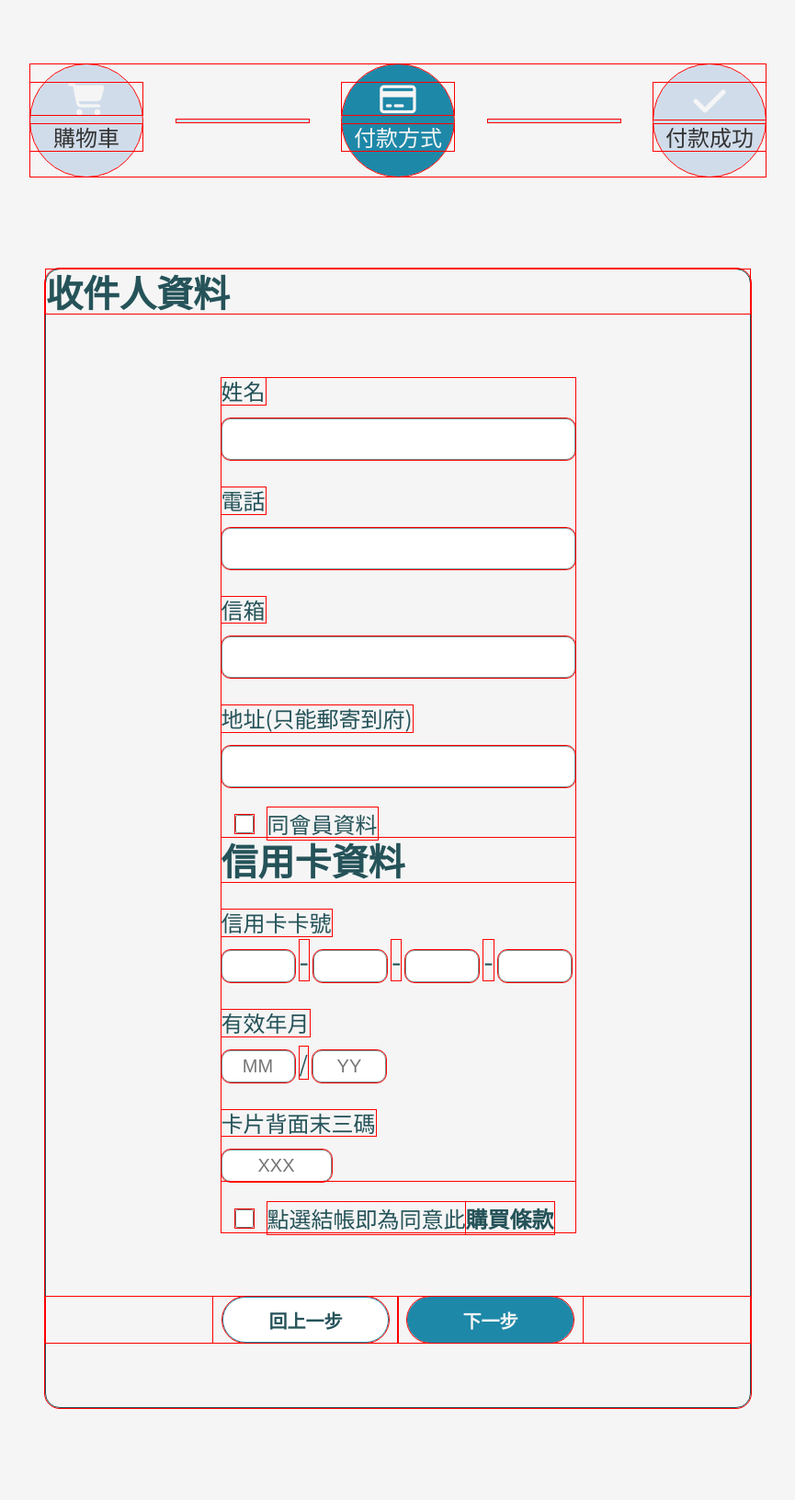
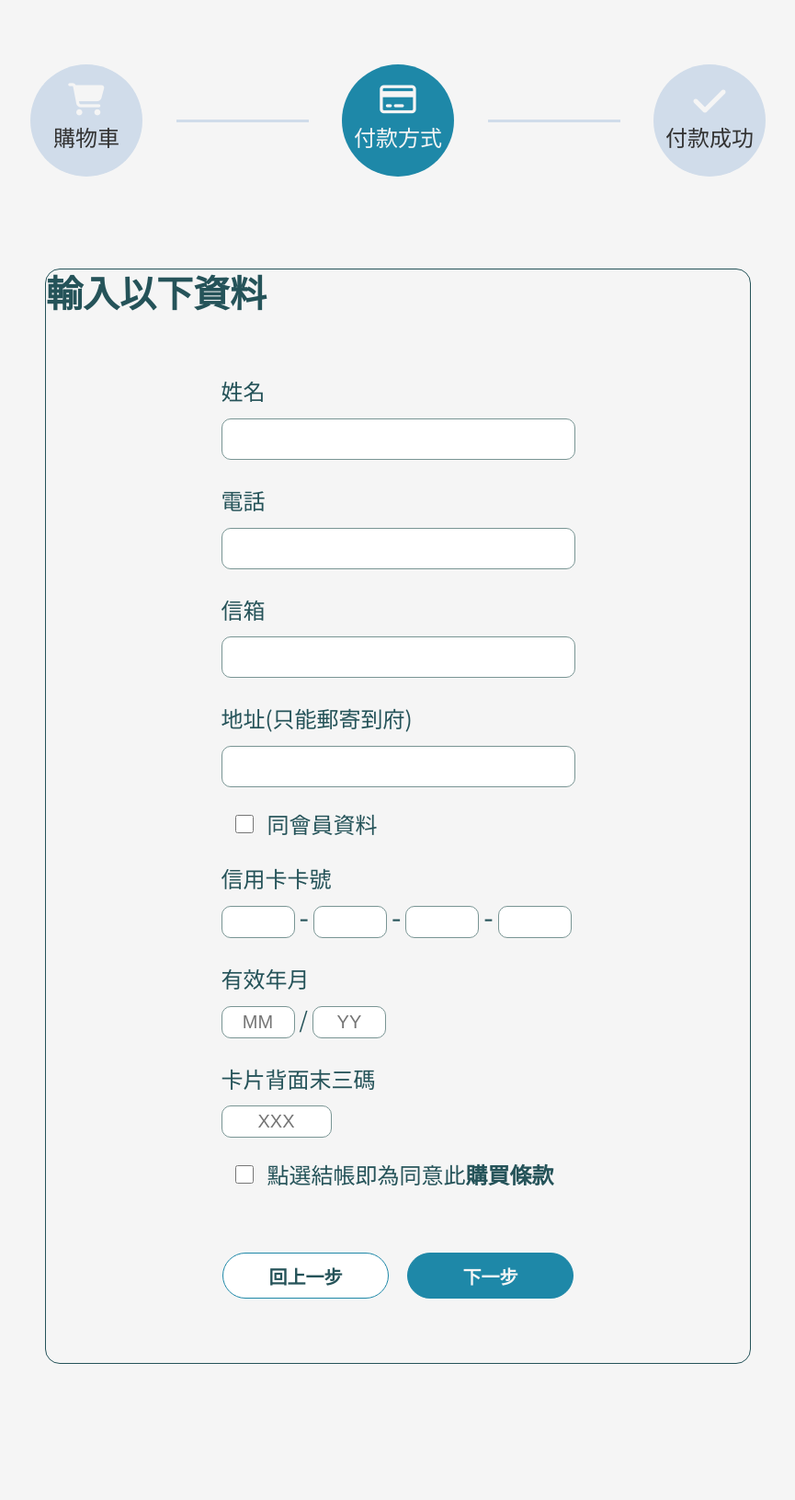
Before and after one commit to Edward8246/Thd102-g1, a PHP site: page /shoppingcart_pay.html in a window 1280 px wide. Shown: the whole page at 92% size, without its empty margins (207-1072 px from the left). After the commit the page ends 1483 px from the top, so only its background shows below. Run offline with PHP 8.4, Linux system fonts and the light colour scheme; style sheets or scripts are compiled from the project's sources.

Commit message:
no message

```diff
--- a/js/shoppingcart_success.js
+++ b/js/shoppingcart_success.js
@@ -23,13 +23,13 @@ $(function(){
 
             setTimeout(function(){
                 $(".success-animation").remove();
-            },8000);
+            },9000);
             setTimeout(function(){
                 $(".success-animation-wrapper").animate({height:'50px'})
-            },8000);
+            },9000);
             setTimeout(function(){
                 $(".shoppinrcart-success-button").animate({opacity:'1'})
-            },8500);
+            },10000);
         }
     })
 })
--- a/sass/component/_btn.scss
+++ b/sass/component/_btn.scss
@@ -101,10 +101,6 @@
 
     }
 }
-
-
-
-//購物車 上頁
 .btn_shopping-prev{
     @include btn($fontColor,#fff,$color_blue,$border-radius-50);
     width: 181px;
@@ -114,7 +110,6 @@
         border: none;
     }
 }
-//購物車 下頁
 .btn_shopping-next{
     @include btn($white ,$color_blue,$color_blue,$border-radius-50);
     width: 181px;
--- a/sass/page/_shoppingcart-pay.scss
+++ b/sass/page/_shoppingcart-pay.scss
@@ -1,13 +1,5 @@
 .shopping-pay{
     // 付款頁面  上排流程圖
-    .process{
-        @include m(){
-            // border: 1px solid #000;
-            align-items: center;
-            width: 100%;
-            padding: 0 6px 0 6px;
-        }
-    }
     .line{
         width: 18%;
         height: 3px;
@@ -33,30 +25,10 @@
         margin: 0 auto 100px auto;
 
         border-radius: $border-radius-16;
-        @include m(){
-            width: 100%;
-            border: none;
-            margin: 0 auto;
-        }
     }
     .paypage-form{
         width: 385px;
         margin: 70px auto ;
-        @include m(){
-            width: 95%;
-            margin: 0 auto;
-        }
-    }
-    .shoppingcart-pay-form-title{
-        @include m(){
-            text-align: center;
-        }
-    }
-    .shoppingcart-pay-form-cardtitle{
-        @include m(){
-            text-align: center;
-            margin: 40px;
-        }
     }
     .input-usertext{
         width: 100%;
@@ -65,10 +37,6 @@
         border: 1px solid $color_grayblue;
         margin: 15px auto 0 auto;
         font-size: $h6;
-        @include m(){
-            width: 100%;
-
-        }
     }
     .form-h5{
         width: fit-content;
@@ -94,14 +62,13 @@
         border-radius: 10px;
         border: 1px solid $color_grayblue;
         margin: 15px auto 0 auto;
+
     }
     .pay-dash{
         margin-left: 5px;
         margin-right: 5px;
         font-size: 30px;
-        @include m(){
-            margin: 0 6px 0 6px;
-        }
+
     }
     .pay-carddate{
         width: 80px;
--- a/sass/page/_shoppingcart-success.scss
+++ b/sass/page/_shoppingcart-success.scss
@@ -1,12 +1,4 @@
 .shopping-success{
-    .process{
-        @include m(){
-            // border: 1px solid #000;
-            align-items: center;
-            width: 100%;
-            padding: 0 6px 0 6px;
-        }
-    }
     // 付款頁面  上排流程圖
     .line{
         width: 18%;
@@ -78,8 +70,6 @@
         z-index: 1;
         left: calc(50% - 144.5px);
         top: 370px;
-        @include m(){
-        }
     }
     //箱子正面外包裝
     .success-box-front{
@@ -117,9 +107,6 @@
     .success-food1-img{
         // border: 1px solid #000;
         width: 100%;
-        @include m(){
-            display: none;
-        }
     }
     .success-food1{
         width: 100px;
@@ -127,9 +114,6 @@
         z-index: 2;
         top: 50px;
         left: calc(50% - 280px);
-        @include m(){
-            display: none;
-        }
     }
     //-----------------------------------土豆
     .success-food2-img{
@@ -159,20 +143,13 @@
     .success-food4-img{
         // border: 1px solid #000;
         width: 100%;
-        @include m(){
-            display: none;
-        }
     }
     .success-food4{
         width: 70px;
-        height: 100%;
         position: absolute;
         z-index: 2;
         top: 120px;
         left: calc(50% + 200px);
-        @include m(){
-            display: none;
-        }
     }
     //----------------------------------肉
     .success-food5-img{
@@ -317,12 +294,6 @@
         justify-content: center;
         opacity: 0;
     }
-    .btn_shopping-prev{
-        font-size: $h6;
-        font-weight: $font-w-700;
-        margin: 0 10px 0 10px;
-    }
-
 
 @media screen and (max-width: 1920px){
     .success-animation-wrapper{
--- a/sass/page/_shoppingcart.scss
+++ b/sass/page/_shoppingcart.scss
@@ -1,7 +1,7 @@
 .shopping {
-    *{
-        outline: solid 1px red;
-    }
+    // *{
+    //     outline: solid 1px red;
+    // }
 
     // 購物車  上排流程----------------------------------------
     .process {
--- a/shoppingcart_pay.html
+++ b/shoppingcart_pay.html
@@ -33,8 +33,8 @@
     <!--付款的表單------------->
 
     <div class="paypage">
-        <h2 class="shoppingcart-pay-form-title">收件人資料</h2>
-        <form action="" method="post" class="paypage-form">
+        <h2>輸入以下資料</h2>
+        <form action="" class="paypage-form">
 
             <h5 class="form-h5">姓名</h5>
             <input type="text" name="name" class="input-usertext">
@@ -46,7 +46,6 @@
             <input type="text" name="address" class="input-usertext">
             <br>
             <input type="checkbox" name="sameuser" class="checkbox"><span>同會員資料</span>
-            <h2 class="shoppingcart-pay-form-cardtitle">信用卡資料</h2>
             <h5 class="form-h5">信用卡卡號</h5>
             <input type="text" class="card-number"><span class="pay-dash">-</span><input type="text" class="card-number"><span class="pay-dash">-</span><input type="text" class="card-number"><span class="pay-dash">-</span><input type="text" class="card-number">
             <h5 class="form-h5">有效年月</h5>
--- a/shoppingcart_success.html
+++ b/shoppingcart_success.html
@@ -33,7 +33,7 @@
         <h4 class="success-content-text">這是您的單號 : xxx-000</h4>
         <h4 class="success-content-text">請耐心等待  我們會盡速送達!!</h4>
     </div>
-<!----------------------------完成的動畫--------------------------------------->
+<!----------------------------完成動畫--------------------------------------->
 <!--外層(給absolute用)-->
     <div class="success-animation-wrapper">
         <!-- 中間層(包動畫物件) -->
```
Also changed, not shown: other parts of sass/page/_shoppingcart.scss (+16 -14 lines), js/activity.js (+20 -73 lines), layout/login.html (+1 -6 lines), shoppingcart.html (+36 -26 lines), images/shoppingcart/curry-activity.png (deleted).
